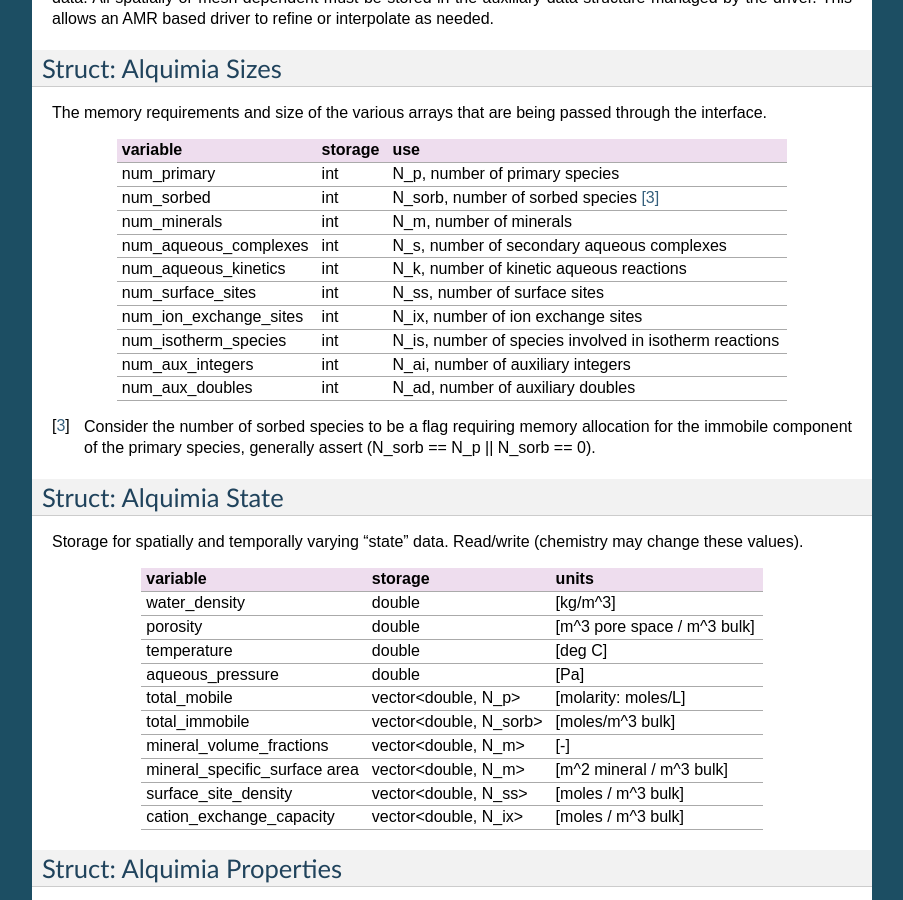
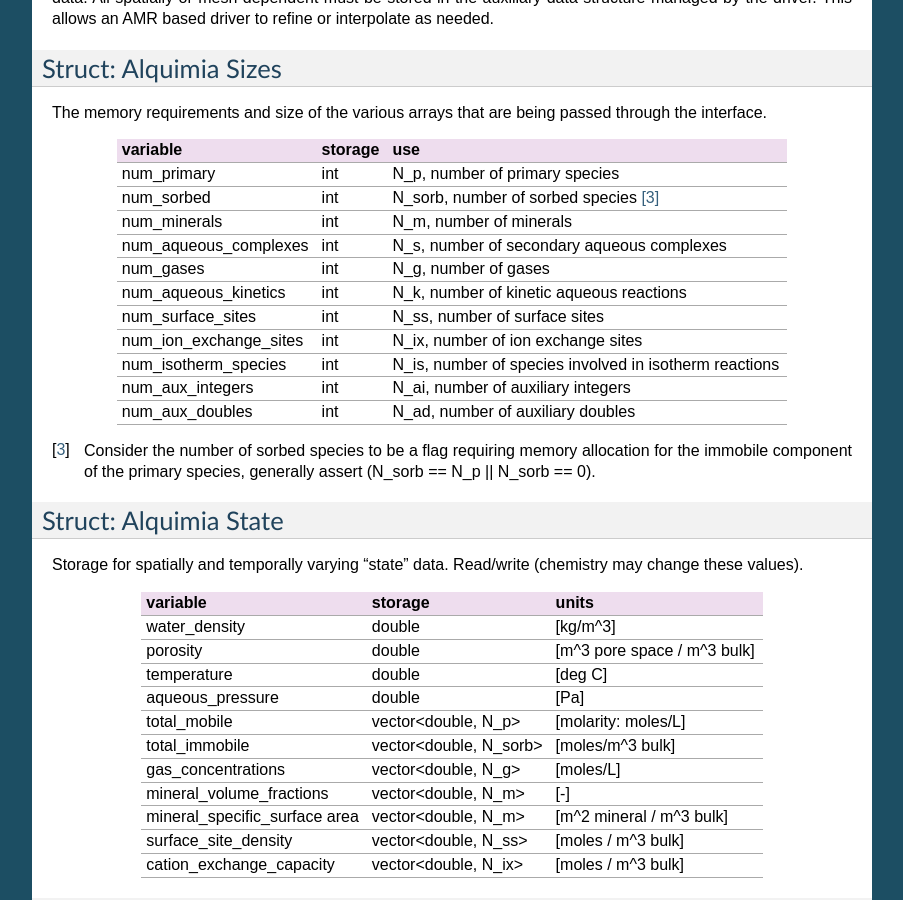
Before and after one commit to LBL-EESA/alquimia-dev, a Sphinx documentation site: the page built from doc/api/APIv1_structures.rst, in a window 1280 px wide and 900 px high, scrolled down 757 px. Shown: the whole window, without its empty margins (198-1101 px from the left). Built offline with Sphinx 7.4.7, drawn with Linux system fonts in a browser that asks for light colours; some of the changed text lies outside the part shown.

Commit message:
placeholders for gases in pflotran interface, documentation for gases

```diff
--- a/doc/api/APIv1_structures.rst
+++ b/doc/api/APIv1_structures.rst
@@ -103,6 +103,8 @@ passed through the interface.
 +-------------------------+-------------+---------------------------------------------------------+
 | num_aqueous_complexes   | int         |       N_s, number of secondary aqueous complexes        |
 +-------------------------+-------------+---------------------------------------------------------+
+| num_gases               | int         | N_g, number of gases                                    |
++-------------------------+-------------+---------------------------------------------------------+
 | num_aqueous_kinetics    | int         | N_k, number of kinetic aqueous reactions                |
 +-------------------------+-------------+---------------------------------------------------------+
 | num_surface_sites       | int         | N_ss, number of surface sites                           |
@@ -139,6 +141,8 @@ Storage for spatially and temporally varying "state" data. Read/write (chemistry
 | total_mobile                      | vector<double, N_p>    | [molarity: moles/L]         |
 +-----------------------------------+------------------------+-----------------------------+
 | total_immobile                    | vector<double, N_sorb> | [moles/m^3 bulk]            |
++-----------------------------------+------------------------+-----------------------------+
+| gas_concentrations                | vector<double, N_g>    | [moles/L]                   |
 +-----------------------------------+------------------------+-----------------------------+
 | mineral_volume_fractions          | vector<double, N_m>    | [-]                         |
 +-----------------------------------+------------------------+-----------------------------+
@@ -339,6 +343,8 @@ data in a particular array, it should set the size to zero.
 +----------------------------------+------------------------+------------------------+
 | secondary_activity_coeff         |  vector<double, N_s>   | [-]                    |
 +----------------------------------+------------------------+------------------------+
+| gas_partial_pressure             |  vector<double, N_g>   | [bar]                  |
++----------------------------------+------------------------+------------------------+
 
 
 TODO(bja): to keep things simple, we just write out all the mineral
```
Also changed, not shown: 1 other file.
